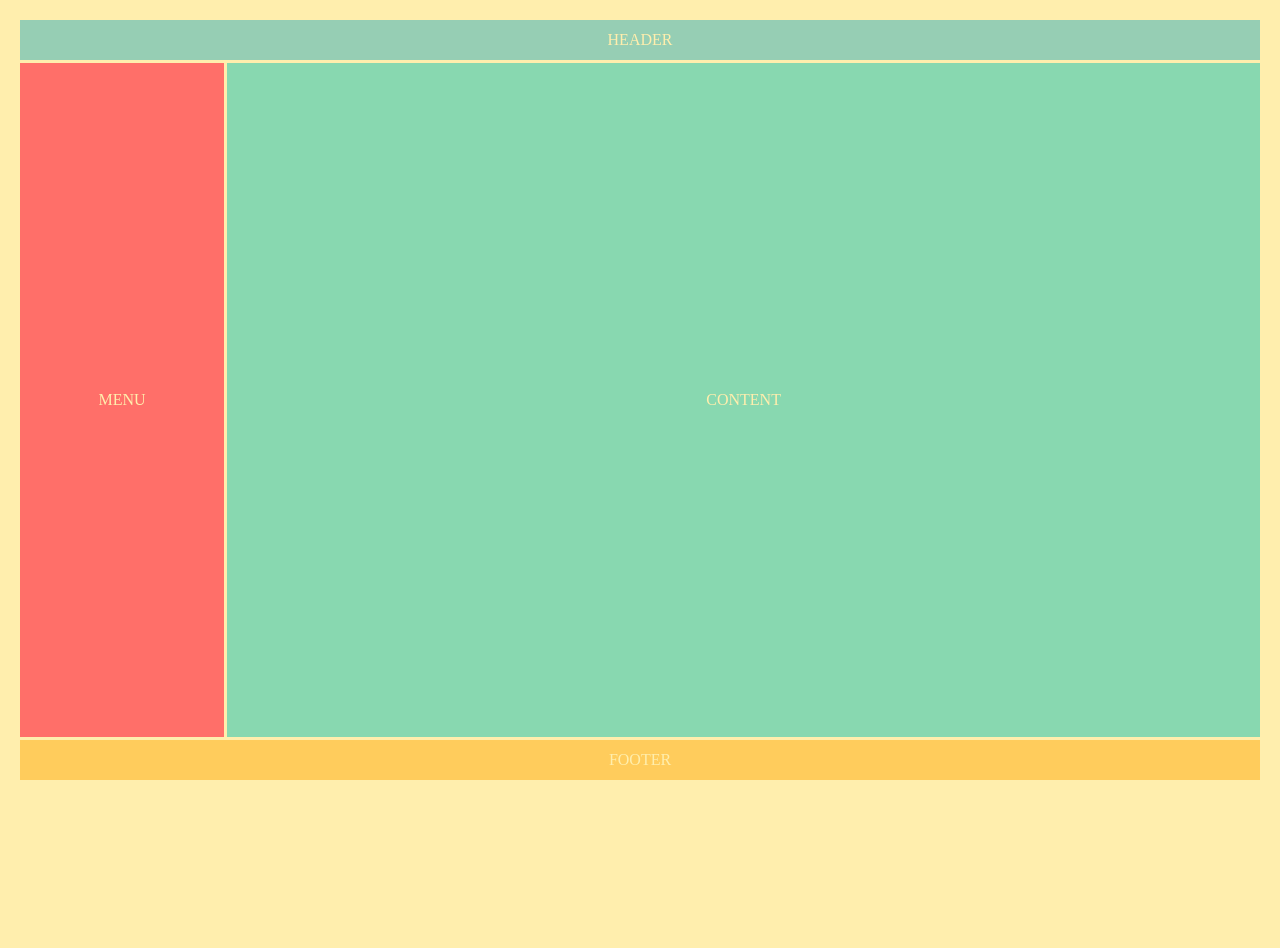
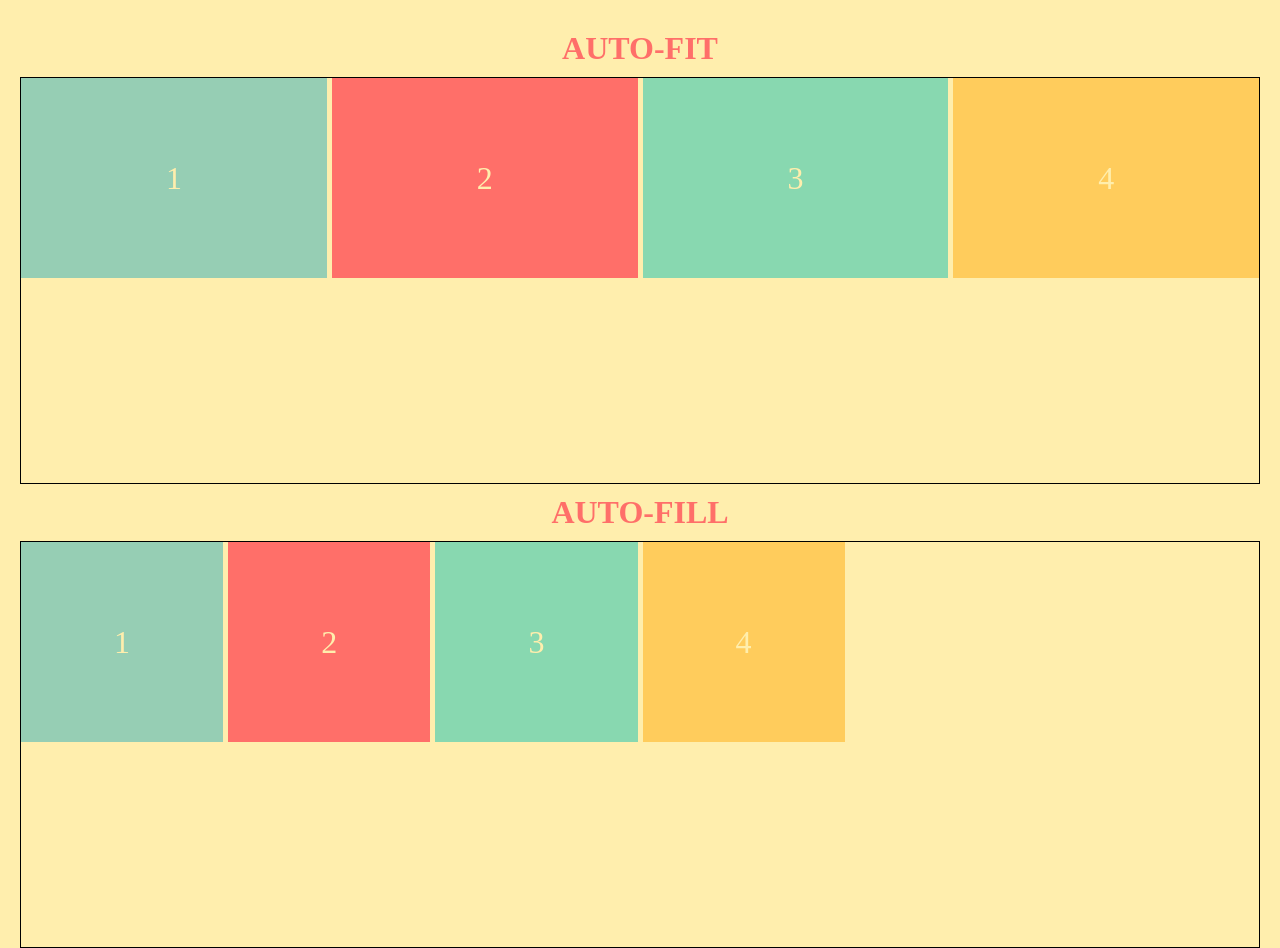
Before and after one commit to harkeDaju/scrimbaTutorials, a plain HTML site: page cssGrid/index.html in a window 1280 px wide. Before the commit the page ends 800 px from the top, so only its background shows below. Drawn offline with Linux system fonts and the light colour scheme.

Commit message:
auto-fit vs auto-fill

```diff
--- a/cssGrid/basic.css
+++ b/cssGrid/basic.css
@@ -1,17 +1,14 @@
+html, body {
+    background-color: #ffeead;
+    margin: 10px;
+}
+
 .container > div {
     display: flex;
     justify-content: center;
     align-items: center;
-    font-size: 1em;
+    font-size: 2em;
     color: #ffeead;
-}
-
-html, body {
-    box-sizing: border-box;
-    background-color: #ffeead;
-    height: 100%;
-    padding: 10px;
-    margin: 0px;
 }
 
 .container > div:nth-child(1n) {
@@ -29,3 +26,36 @@ html, body {
   .container > div:nth-child(4n) {
     background-color: #ffcc5c;
   }
+
+
+  .container2 > div {
+    display: flex;
+    justify-content: center;
+    align-items: center;
+    font-size: 2em;
+    color: #ffeead;
+  }
+
+  .container2 > div:nth-child(1n) {
+    background-color: #96ceb4;
+  }
+
+  .container2 > div:nth-child(3n) {
+    background-color: #88d8b0;
+  }
+
+  .container2 > div:nth-child(2n) {
+    background-color: #ff6f69;
+  }
+
+  .container2 > div:nth-child(4n) {
+    background-color: #ffcc5c;
+  }
+
+  .title {
+    color: #ff6f69;
+    background-color: #ffeead;
+    text-align: center;
+    padding: 10px 0;
+    margin: 0px;
+  }
--- a/cssGrid/index.css
+++ b/cssGrid/index.css
@@ -1,27 +1,15 @@
 .container {
-    height: 100%;
+    border: 1px solid black;
     display: grid;
-    grid-gap: 3px;
-    grid-template-columns: repeat(12, 1fr);
-    grid-template-rows: 40px auto 40px;
-    /* justify-items: center; */
-    /* align-items: center; */
+    grid-gap: 5px;
+    grid-template-columns: repeat(auto-fit, minmax(200px, 1fr));
+    grid-template-rows: 200px 200px;
 }
 
-.header {
-    grid-column: 1 / -1;
+.container2 {
+    border: 1px solid black;
+    display: grid;
+    grid-gap: 5px;
+    grid-template-columns: repeat(auto-fill, minmax(200px, 1fr));
+    grid-template-rows: 200px 200px;
 }
-
-.menu {
-    grid-column: 1 / 3;
-}
-
-.content {
-    grid-column: 3 / -1;
-    /* justify-self: center;
-    align-self: end; */
-}
-
-.footer {
-    grid-column: 1 / -1;
-}
--- a/cssGrid/index.html
+++ b/cssGrid/index.html
@@ -4,11 +4,19 @@
         <link rel="stylesheet" href="basic.css">
     </head>
     <body>
+        <h1 class="title">AUTO-FIT</h1>
         <div class="container">
-            <div class="header">HEADER</div>
-            <div class="menu">MENU</div>
-            <div class="content">CONTENT</div>
-            <div class="footer">FOOTER</div>
+            <div>1</div>
+            <div>2</div>
+            <div>3</div>
+            <div>4</div>
+        </div>
+        <h1 class="title">AUTO-FILL</h1>
+        <div class="container2">
+            <div>1</div>
+            <div>2</div>
+            <div>3</div>
+            <div>4</div>
         </div>
     </body>
 </html>
```
Lines whose indentation alone changed are shown as unchanged.
